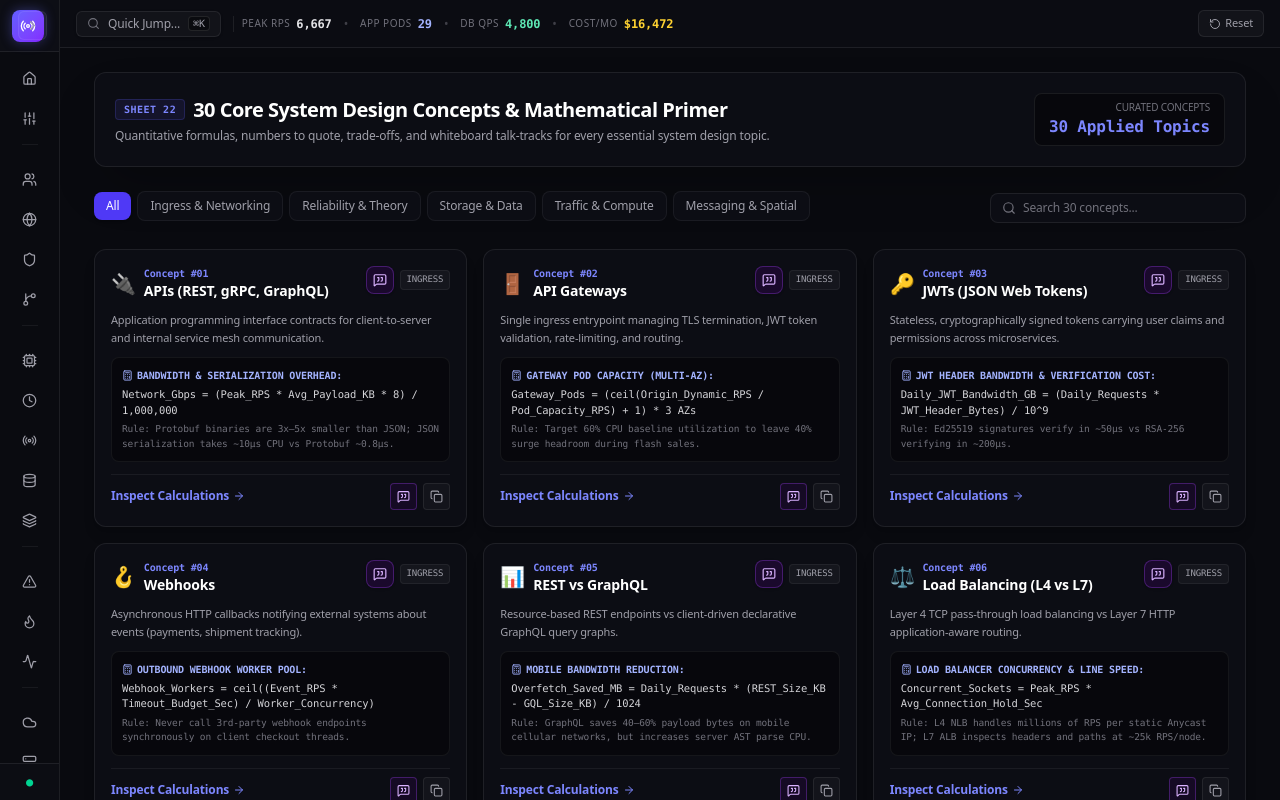
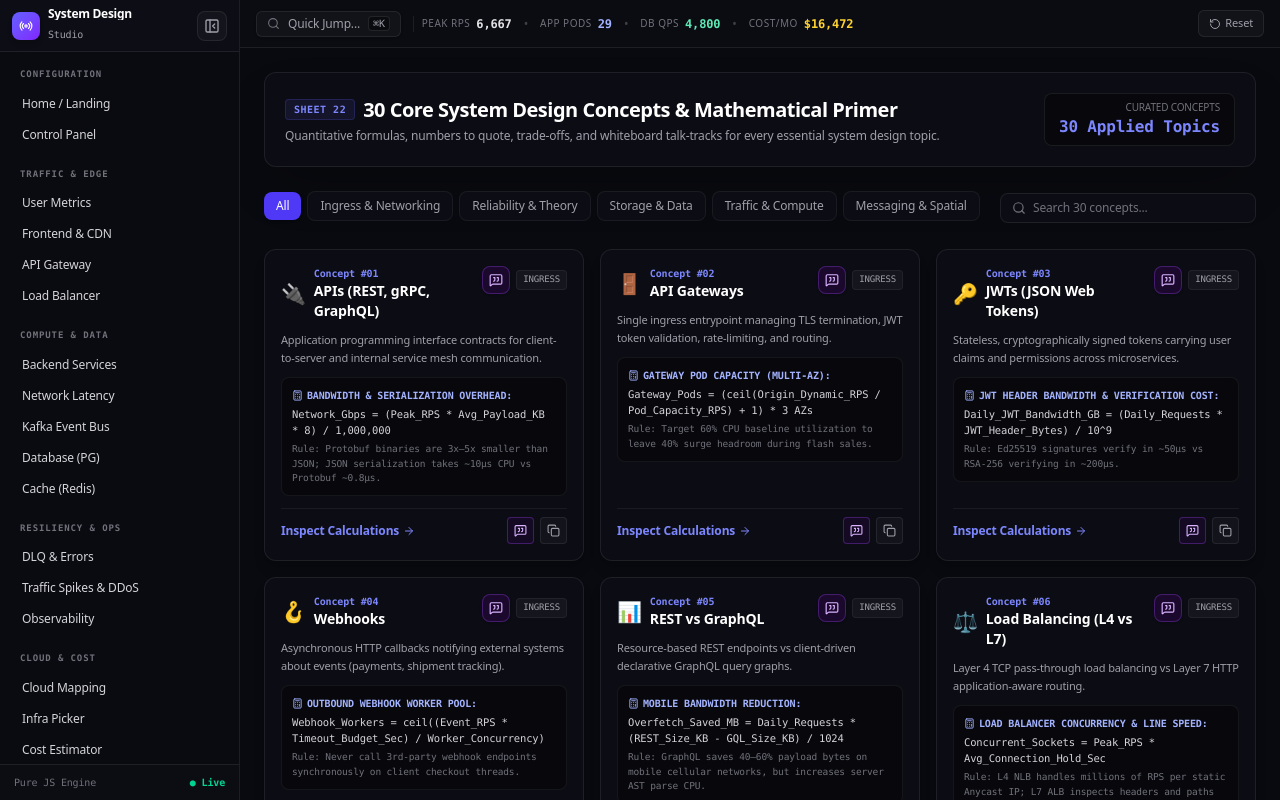
Before and after one commit to balasus1/back-of-envelope, a Next.js app in the folder system-design-studio/: page /concepts in a window 1280 px wide. Built offline with nearby package versions, Linux system fonts and the light colour scheme.

Commit message:
feat: manual expand/collapse sidebar with icons-only on collapse, text-only on expand, and hidden scrollbars

```diff
--- a/system-design-studio/src/components/Sidebar.tsx
+++ b/system-design-studio/src/components/Sidebar.tsx
@@ -1,6 +1,6 @@
 'use client';
 
-import { useState, useEffect, useRef } from 'react';
+import { useState } from 'react';
 import Link from 'next/link';
 import { usePathname } from 'next/navigation';
 import { useStore } from '../lib/store';
@@ -29,11 +29,8 @@ import {
   BookOpen,
   Sparkles,
   X,
-  ChevronLeft,
-  ChevronRight,
-  Pin,
-  PinOff,
-  Columns,
+  PanelLeftClose,
+  PanelLeftOpen,
 } from 'lucide-react';
 import clsx from 'clsx';
 
@@ -42,7 +39,6 @@ interface RouteGroup {
   items: {
     name: string;
     path: string;
-    sheetNum: string;
     icon: any;
   }[];
 }
@@ -51,54 +47,54 @@ const routeGroups: RouteGroup[] = [
   {
     title: 'CONFIGURATION',
     items: [
-      { name: 'Home / Landing', path: '/', sheetNum: '00', icon: Home },
-      { name: 'Control Panel', path: '/studio', sheetNum: '01', icon: Sliders },
+      { name: 'Home / Landing', path: '/', icon: Home },
+      { name: 'Control Panel', path: '/studio', icon: Sliders },
     ],
   },
   {
     title: 'TRAFFIC & EDGE',
     items: [
-      { name: 'User Metrics', path: '/metrics', sheetNum: '02', icon: Users },
-      { name: 'Frontend & CDN', path: '/frontend', sheetNum: '03', icon: Globe },
-      { name: 'API Gateway', path: '/gateway', sheetNum: '04', icon: Shield },
-      { name: 'Load Balancer', path: '/lb', sheetNum: '05', icon: GitBranch },
+      { name: 'User Metrics', path: '/metrics', icon: Users },
+      { name: 'Frontend & CDN', path: '/frontend', icon: Globe },
+      { name: 'API Gateway', path: '/gateway', icon: Shield },
+      { name: 'Load Balancer', path: '/lb', icon: GitBranch },
     ],
   },
   {
     title: 'COMPUTE & DATA',
     items: [
-      { name: 'Backend Services', path: '/backend', sheetNum: '06', icon: Cpu },
-      { name: 'Network Latency', path: '/latency', sheetNum: '07', icon: Clock },
-      { name: 'Kafka Event Bus', path: '/kafka', sheetNum: '08', icon: Radio },
-      { name: 'Database (PG)', path: '/db', sheetNum: '09', icon: Database },
-      { name: 'Cache (Redis)', path: '/cache', sheetNum: '10', icon: Layers },
+      { name: 'Backend Services', path: '/backend', icon: Cpu },
+      { name: 'Network Latency', path: '/latency', icon: Clock },
+      { name: 'Kafka Event Bus', path: '/kafka', icon: Radio },
+      { name: 'Database (PG)', path: '/db', icon: Database },
+      { name: 'Cache (Redis)', path: '/cache', icon: Layers },
     ],
   },
   {
     title: 'RESILIENCY & OPS',
     items: [
-      { name: 'DLQ & Errors', path: '/dlq', sheetNum: '11', icon: AlertTriangle },
-      { name: 'Traffic Spikes & DDoS', path: '/spikes', sheetNum: '12', icon: Flame },
-      { name: 'Observability', path: '/observability', sheetNum: '13', icon: Activity },
+      { name: 'DLQ & Errors', path: '/dlq', icon: AlertTriangle },
+      { name: 'Traffic Spikes & DDoS', path: '/spikes', icon: Flame },
+      { name: 'Observability', path: '/observability', icon: Activity },
     ],
   },
   {
     title: 'CLOUD & COST',
     items: [
-      { name: 'Cloud Mapping', path: '/cloud', sheetNum: '14', icon: Cloud },
-      { name: 'Infra Picker', path: '/infra', sheetNum: '15', icon: Server },
-      { name: 'Cost Estimator', path: '/cost', sheetNum: '16', icon: DollarSign },
+      { name: 'Cloud Mapping', path: '/cloud', icon: Cloud },
+      { name: 'Infra Picker', path: '/infra', icon: Server },
+      { name: 'Cost Estimator', path: '/cost', icon: DollarSign },
     ],
   },
   {
     title: 'REVIEW & PRACTICE',
     items: [
-      { name: 'Summary Cheatsheet', path: '/summary', sheetNum: '17', icon: FileText },
-      { name: 'Interview Practice', path: '/practice', sheetNum: '18', icon: HelpCircle },
-      { name: 'Live Architecture', path: '/architecture', sheetNum: '19', icon: Network },
-      { name: 'Rubric & Checklist', path: '/rubric', sheetNum: '20', icon: CheckSquare },
-      { name: 'Reference Library', path: '/reference', sheetNum: '21', icon: BookOpen },
-      { name: '30 Core Concepts', path: '/concepts', sheetNum: '22', icon: Sparkles },
+      { name: 'Summary Cheatsheet', path: '/summary', icon: FileText },
+      { name: 'Interview Practice', path: '/practice', icon: HelpCircle },
+      { name: 'Live Architecture', path: '/architecture', icon: Network },
+      { name: 'Rubric & Checklist', path: '/rubric', icon: CheckSquare },
+      { name: 'Reference Library', path: '/reference', icon: BookOpen },
+      { name: '30 Core Concepts', path: '/concepts', icon: Sparkles },
     ],
   },
 ];
@@ -107,291 +103,154 @@ export function Sidebar() {
   const pathname = usePathname();
   const { mobileSidebarOpen, setMobileSidebarOpen } = useStore();
 
-  // Desktop collapse state (default collapsed as requested)
-  const [isCollapsed, setIsCollapsed] = useState(true);
-  const [isPinned, setIsPinned] = useState(false);
-  const timerRef = useRef<NodeJS.Timeout | null>(null);
-
-  // Auto-collapse timer when expanded and not pinned
-  const startAutoCollapseTimer = (seconds: number = 4) => {
-    if (timerRef.current) clearTimeout(timerRef.current);
-    if (!isPinned) {
-      timerRef.current = setTimeout(() => {
-        setIsCollapsed(true);
-      }, seconds * 1000);
-    }
-  };
-
-  const clearTimer = () => {
-    if (timerRef.current) {
-      clearTimeout(timerRef.current);
-      timerRef.current = null;
-    }
-  };
-
-  useEffect(() => {
-    if (!isCollapsed && !isPinned) {
-      startAutoCollapseTimer(4);
-    } else {
-      clearTimer();
-    }
-    return () => clearTimer();
-  }, [isCollapsed, isPinned]);
-
-  const handleMouseEnter = () => {
-    clearTimer();
-  };
-
-  const handleMouseLeave = () => {
-    if (!isPinned && !isCollapsed) {
-      startAutoCollapseTimer(1.5);
-    }
-  };
-
-  // Group split for 2-column desktop expanded layout
-  const col1Groups = routeGroups.slice(0, 3); // CONFIGURATION, TRAFFIC & EDGE, COMPUTE & DATA
-  const col2Groups = routeGroups.slice(3);    // RESILIENCY & OPS, CLOUD & COST, REVIEW & PRACTICE
+  // Desktop manual expand/collapse state
+  const [isCollapsed, setIsCollapsed] = useState(false);
 
   return (
     <>
-      {/* Desktop Sidebar (Collapsible with 2-Column Expansion) */}
+      {/* Desktop Sidebar */}
       <aside
-        onMouseEnter={handleMouseEnter}
-        onMouseLeave={handleMouseLeave}
         className={clsx(
-          'hidden md:flex bg-[#0a0b10] border-r border-white/[0.08] h-screen flex-col flex-shrink-0 font-sans select-none no-print transition-all duration-300 relative z-30',
-          isCollapsed ? 'w-15' : 'w-[520px] shadow-2xl ring-1 ring-indigo-500/20'
+          'hidden md:flex bg-[#0a0b10] border-r border-white/[0.08] h-screen flex-col flex-shrink-0 font-sans select-none no-print transition-all duration-200 relative z-30',
+          isCollapsed ? 'w-16' : 'w-60'
         )}
       >
-        {/* Header */}
+        {/* Header with Prominent Expand/Collapse Button */}
         <div className="p-3 border-b border-white/[0.08] bg-[#0d0e15] flex items-center justify-between flex-shrink-0 h-13">
-          <div className="flex items-center gap-2.5 min-w-0">
-            <Link
-              href="/"
-              className="w-8 h-8 rounded-lg bg-gradient-to-br from-indigo-500 to-violet-600 flex items-center justify-center shadow-[0_0_12px_rgba(99,102,241,0.4)] shrink-0 hover:scale-105 transition-transform"
-              title="System Design Studio"
-            >
-              <Radio size={16} className="text-white" />
+          {!isCollapsed ? (
+            <>
+              <Link href="/" className="flex items-center gap-2 min-w-0 group" title="System Design Studio">
+                <div className="w-7 h-7 rounded-lg bg-gradient-to-br from-indigo-500 to-violet-600 flex items-center justify-center shadow-md shrink-0">
+                  <Radio size={14} className="text-white" />
+                </div>
+                <div className="truncate">
+                  <h1 className="text-xs font-bold text-white tracking-tight leading-none truncate">
+                    System Design
+                  </h1>
+                  <span className="text-[10px] text-zinc-400 font-mono">Studio</span>
+                </div>
               </Link>
 
-            {!isCollapsed && (
-              <div className="min-w-0 animate-in fade-in duration-200">
-                <h1 className="text-xs font-bold text-white leading-none tracking-tight truncate">
-                  System Design Studio
-                </h1>
-                <p className="text-[9.5px] text-zinc-400 mt-0.5 font-mono uppercase tracking-wider flex items-center gap-1">
-                  <Columns size={10} className="text-indigo-400" />
-                  <span>2-Column Architecture Menu</span>
-                </p>
+              <button
+                type="button"
+                onClick={() => setIsCollapsed(true)}
+                className="p-1.5 rounded-lg border border-white/[0.08] bg-white/[0.03] hover:bg-white/[0.08] text-zinc-400 hover:text-white transition-colors cursor-pointer"
+                title="Collapse Menu (Show icons only)"
+                aria-label="Collapse Menu"
+              >
+                <PanelLeftClose size={16} />
+              </button>
+            </>
+          ) : (
+            <div className="w-full flex items-center justify-center">
+              <button
+                type="button"
+                onClick={() => setIsCollapsed(false)}
+                className="w-10 h-10 rounded-lg border border-indigo-500/30 bg-indigo-950/40 hover:bg-indigo-900/60 text-indigo-300 hover:text-white transition-all flex items-center justify-center cursor-pointer shadow-sm"
+                title="Expand Menu (Show text names)"
+                aria-label="Expand Menu"
+              >
+                <PanelLeftOpen size={18} />
+              </button>
             </div>
           )}
         </div>
 
-          <div className="flex items-center gap-1 shrink-0">
-            {!isCollapsed && (
-              <button
-                type="button"
-                onClick={() => setIsPinned(!isPinned)}
-                className={clsx(
-                  'p-1.5 rounded-md border text-xs transition-colors cursor-pointer',
-                  isPinned
-                    ? 'border-indigo-500/40 bg-indigo-950/40 text-indigo-300'
-                    : 'border-white/[0.06] bg-white/[0.02] text-zinc-400 hover:text-white hover:bg-white/[0.06]'
-                )}
-                title={isPinned ? 'Unpin (Auto-collapse enabled)' : 'Pin Menu (Keep expanded)'}
-              >
-                {isPinned ? <Pin size={13} className="text-indigo-400" /> : <PinOff size={13} />}
-              </button>
-            )}
-
-            <button
-              type="button"
-              onClick={() => {
-                const nextState = !isCollapsed;
-                setIsCollapsed(nextState);
-                if (nextState) setIsPinned(false);
-              }}
-              className="p-1.5 rounded-md border border-white/[0.08] bg-white/[0.03] hover:bg-white/[0.08] text-zinc-400 hover:text-white transition-colors cursor-pointer"
-              title={isCollapsed ? 'Expand 2-Column Menu' : 'Collapse Menu'}
-            >
-              {isCollapsed ? <ChevronRight size={15} /> : <ChevronLeft size={15} />}
-            </button>
-          </div>
-        </div>
-
-        {/* Collapsed Icon Bar Mode (Slim, default) */}
+        {/* Navigation Area with Hidden Scrollbar */}
+        <nav className="flex-1 overflow-y-auto [scrollbar-width:none] [&::-webkit-scrollbar]:hidden py-3">
+          {/* Collapsed State: ICONS ONLY */}
           {isCollapsed ? (
-          <div className="flex-1 overflow-y-auto py-2 px-1.5 space-y-3 flex flex-col items-center">
+            <div className="flex flex-col items-center space-y-3 px-2">
               {routeGroups.map((group) => (
-              <div key={group.title} className="space-y-1 w-full flex flex-col items-center">
+                <div key={group.title} className="w-full flex flex-col items-center space-y-1">
                   {group.items.map((item) => {
                     const Icon = item.icon;
                     const isActive = pathname === item.path;
                     return (
-                    <div key={item.path} className="relative group/icon w-full flex justify-center">
+                      <div key={item.path} className="relative group/tooltip w-full flex justify-center">
                         <Link
                           href={item.path}
                           className={clsx(
-                          'w-9 h-9 rounded-lg flex items-center justify-center text-xs transition-all relative',
+                            'w-10 h-10 rounded-xl flex items-center justify-center transition-all',
                             isActive
                               ? 'bg-indigo-600 text-white font-bold shadow-[0_0_12px_rgba(99,102,241,0.5)] border border-indigo-400/50'
-                            : 'text-zinc-400 hover:text-zinc-100 hover:bg-white/[0.06]'
+                              : 'text-zinc-400 hover:text-white hover:bg-white/[0.06]'
                           )}
                         >
-                        <Icon size={15} />
+                          <Icon size={16} />
                         </Link>
 
-                      {/* Tooltip on Hover */}
-                      <div className="hidden group-hover/icon:flex absolute left-full ml-2 top-1/2 -translate-y-1/2 px-2.5 py-1.5 rounded-md border border-white/[0.1] bg-[#0c0d14]/98 shadow-xl text-left z-50 pointer-events-none whitespace-nowrap animate-in fade-in duration-100">
-                        <span className="text-[10px] font-mono text-indigo-400 font-bold mr-1.5">
-                          {item.sheetNum}
-                        </span>
-                        <span className="text-xs font-semibold text-white">
+                        {/* Floating Tooltip Label on Hover */}
+                        <div className="hidden group-hover/tooltip:block absolute left-full ml-2.5 top-1/2 -translate-y-1/2 px-2.5 py-1.5 rounded-lg border border-white/[0.1] bg-[#0c0d14]/98 shadow-2xl text-xs font-semibold text-white whitespace-nowrap z-50 pointer-events-none animate-in fade-in duration-100">
                           {item.name}
-                        </span>
                         </div>
                       </div>
                     );
                   })}
-                <div className="w-4 h-[1px] bg-white/[0.06] my-1" />
+                  <div className="w-5 h-[1px] bg-white/[0.06] my-1" />
                 </div>
               ))}
             </div>
           ) : (
-          /* Expanded 2-Column Menu Layout */
-          <div className="flex-1 overflow-y-auto p-3.5 animate-in fade-in zoom-in-95 duration-150">
-            <div className="grid grid-cols-2 gap-3.5">
-              {/* Column 1 */}
-              <div className="space-y-4">
-                {col1Groups.map((group) => (
+            /* Expanded State: CLEAN TEXT NAMES ONLY (NO ICONS, NO NUMBERING) */
+            <div className="space-y-4 px-3">
+              {routeGroups.map((group) => (
                 <div key={group.title} className="space-y-1">
-                    <div className="px-2 py-0.5 text-[9px] font-mono font-bold uppercase tracking-widest text-indigo-400/80">
+                  <div className="px-2 py-1 text-[9px] font-mono font-bold uppercase tracking-widest text-zinc-500">
                     {group.title}
                   </div>
                   {group.items.map((item) => {
-                      const Icon = item.icon;
                     const isActive = pathname === item.path;
                     return (
                       <Link
                         key={item.path}
                         href={item.path}
                         className={clsx(
-                            'group flex items-center justify-between px-2 py-1.5 rounded-lg text-xs transition-all duration-150',
+                          'block px-2.5 py-1.5 rounded-lg text-xs transition-all',
                           isActive
-                              ? 'bg-indigo-600/25 text-white font-semibold border border-indigo-500/40 shadow-sm'
-                              : 'text-zinc-300 hover:text-white hover:bg-white/[0.05] border border-transparent'
+                            ? 'bg-indigo-600/20 text-white font-semibold border border-indigo-500/40 shadow-sm'
+                            : 'text-zinc-300 hover:text-white hover:bg-white/[0.05]'
                         )}
                       >
-                          <div className="flex items-center gap-2 truncate">
-                            <Icon
-                              size={13}
-                              className={clsx(
-                                'transition-colors shrink-0',
-                                isActive ? 'text-indigo-400' : 'text-zinc-500 group-hover:text-zinc-300'
-                              )}
-                            />
-                            <span className="truncate text-[11.5px]">{item.name}</span>
-                          </div>
-                          <span
-                            className={clsx(
-                              'text-[9.5px] font-mono px-1 rounded shrink-0',
-                              isActive ? 'text-indigo-300 bg-indigo-500/30' : 'text-zinc-500'
-                            )}
-                          >
-                            {item.sheetNum}
-                          </span>
+                        <span className="truncate block leading-tight">{item.name}</span>
                       </Link>
                     );
                   })}
                 </div>
               ))}
             </div>
+          )}
+        </nav>
 
-              {/* Column 2 */}
-              <div className="space-y-4">
-                {col2Groups.map((group) => (
-                  <div key={group.title} className="space-y-1">
-                    <div className="px-2 py-0.5 text-[9px] font-mono font-bold uppercase tracking-widest text-purple-400/80">
-                      {group.title}
-                    </div>
-                    {group.items.map((item) => {
-                      const Icon = item.icon;
-                      const isActive = pathname === item.path;
-                      return (
-                        <Link
-                          key={item.path}
-                          href={item.path}
-                          className={clsx(
-                            'group flex items-center justify-between px-2 py-1.5 rounded-lg text-xs transition-all duration-150',
-                            isActive
-                              ? 'bg-indigo-600/25 text-white font-semibold border border-indigo-500/40 shadow-sm'
-                              : 'text-zinc-300 hover:text-white hover:bg-white/[0.05] border border-transparent'
-                          )}
-                        >
-                          <div className="flex items-center gap-2 truncate">
-                            <Icon
-                              size={13}
-                              className={clsx(
-                                'transition-colors shrink-0',
-                                isActive ? 'text-indigo-400' : 'text-zinc-500 group-hover:text-zinc-300'
-                              )}
-                            />
-                            <span className="truncate text-[11.5px]">{item.name}</span>
-                          </div>
-                          <span
-                            className={clsx(
-                              'text-[9.5px] font-mono px-1 rounded shrink-0',
-                              isActive ? 'text-indigo-300 bg-indigo-500/30' : 'text-zinc-500'
-                            )}
-                          >
-                            {item.sheetNum}
-                          </span>
-                        </Link>
-                      );
-                    })}
-                  </div>
-                ))}
-              </div>
-            </div>
-          </div>
-        )}
-
-        {/* Footer Info */}
+        {/* Footer */}
         <div className="p-2.5 border-t border-white/[0.08] bg-[#0d0e15]/80 text-[10px] text-zinc-500 font-mono flex-shrink-0">
-          {isCollapsed ? (
-            <div className="flex justify-center" title="Live Model Active">
-              <span className="text-emerald-400 text-xs">●</span>
+          {!isCollapsed ? (
+            <div className="flex items-center justify-between px-1">
+              <span>Pure JS Engine</span>
+              <span className="text-emerald-400 font-bold">● Live</span>
             </div>
           ) : (
-            <div className="flex items-center justify-between px-1">
-              <span>{isPinned ? '📌 Menu Pinned' : '⏳ Auto-collapse in 4s'}</span>
-              <span className="text-emerald-400">● Live Sizing</span>
+            <div className="flex justify-center" title="Pure JS Engine Live">
+              <span className="text-emerald-400 text-xs">●</span>
             </div>
           )}
         </div>
       </aside>
 
-      {/* Mobile Drawer Sidebar */}
+      {/* Mobile Drawer */}
       {mobileSidebarOpen && (
         <div className="fixed inset-0 z-50 md:hidden flex font-sans select-none">
           <div
             className="fixed inset-0 bg-black/70 backdrop-blur-sm transition-opacity"
             onClick={() => setMobileSidebarOpen(false)}
           />
-          <aside className="relative w-80 max-w-[85vw] bg-[#0a0b10] border-r border-white/[0.1] h-screen shadow-2xl flex flex-col z-10 animate-in slide-in-from-left duration-200">
+          <aside className="relative w-72 max-w-[80vw] bg-[#0a0b10] border-r border-white/[0.1] h-screen shadow-2xl flex flex-col z-10 animate-in slide-in-from-left duration-200">
             <div className="p-3.5 border-b border-white/[0.08] bg-[#0d0e15] flex items-center justify-between flex-shrink-0">
-              <div className="flex items-center gap-2.5">
-                <div className="w-7 h-7 rounded-lg bg-gradient-to-br from-indigo-500 to-violet-600 flex items-center justify-center shadow-[0_0_12px_rgba(99,102,241,0.4)]">
-                  <Radio size={15} className="text-white" />
+              <div className="flex items-center gap-2">
+                <div className="w-7 h-7 rounded-lg bg-gradient-to-br from-indigo-500 to-violet-600 flex items-center justify-center shadow-md">
+                  <Radio size={14} className="text-white" />
                 </div>
-                <div>
-                  <h1 className="text-xs font-bold text-white leading-none tracking-tight">
-                    System Design Studio
-                  </h1>
-                  <p className="text-[10px] text-zinc-400 mt-1 font-mono uppercase tracking-wider">
-                    Architecture & Sizing
-                  </p>
-                </div>
+                <h1 className="text-xs font-bold text-white">System Design Studio</h1>
               </div>
 
               <button
@@ -402,14 +261,13 @@ export function Sidebar() {
               </button>
             </div>
 
-            <nav className="p-3 space-y-4 flex-1 overflow-y-auto">
+            <nav className="p-3 space-y-4 flex-1 overflow-y-auto [scrollbar-width:none] [&::-webkit-scrollbar]:hidden">
               {routeGroups.map((group) => (
                 <div key={group.title} className="space-y-1">
-                  <div className="px-2 py-0.5 text-[9.5px] font-mono font-bold uppercase tracking-widest text-indigo-400/80">
+                  <div className="px-2 py-0.5 text-[9.5px] font-mono font-bold uppercase tracking-widest text-zinc-500">
                     {group.title}
                   </div>
                   {group.items.map((item) => {
-                    const Icon = item.icon;
                     const isActive = pathname === item.path;
                     return (
                       <Link
@@ -417,19 +275,13 @@ export function Sidebar() {
                         href={item.path}
                         onClick={() => setMobileSidebarOpen(false)}
                         className={clsx(
-                          'group flex items-center justify-between px-2.5 py-2 rounded-lg text-xs transition-all',
+                          'block px-3 py-2 rounded-lg text-xs transition-all',
                           isActive
                             ? 'bg-indigo-600/25 text-white font-semibold border border-indigo-500/40 shadow-sm'
-                            : 'text-zinc-400 hover:text-zinc-200 hover:bg-white/[0.04]'
+                            : 'text-zinc-300 hover:text-white hover:bg-white/[0.04]'
                         )}
                       >
-                        <div className="flex items-center gap-2 truncate">
-                          <Icon size={14} className={isActive ? 'text-indigo-400' : 'text-zinc-500'} />
-                          <span className="truncate">{item.name}</span>
-                        </div>
-                        <span className="text-[10px] font-mono text-zinc-500">
-                          {item.sheetNum}
-                        </span>
+                        <span className="truncate block">{item.name}</span>
                       </Link>
                     );
                   })}
```
Lines whose indentation alone changed are shown as unchanged.
